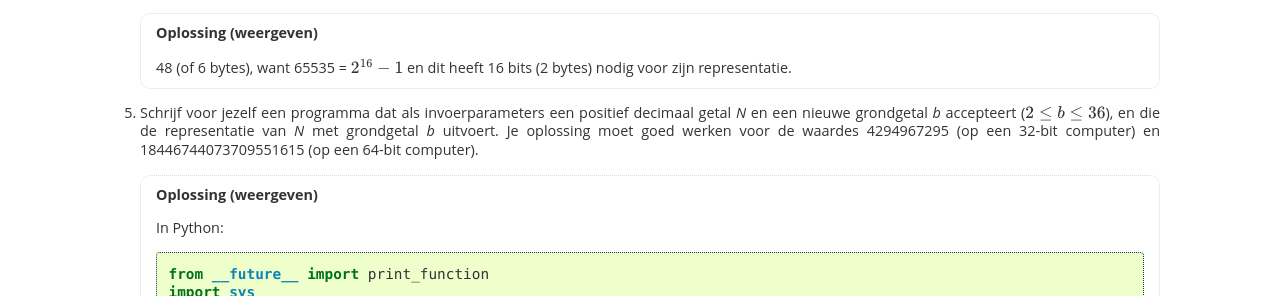
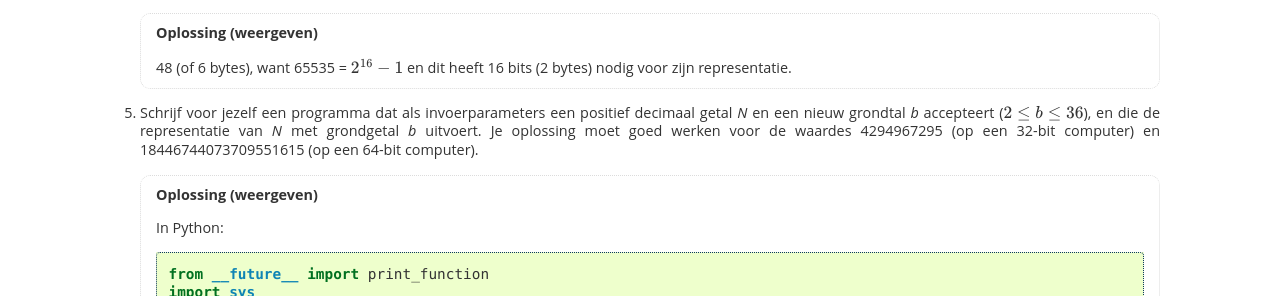
Before and after one commit to knz/leerlijn-informatica, a Sphinx documentation site: the page built from source/dcode.rst, in a window 1280 px wide and 900 px high, scrolled down 4416 px. Shown: the part 157-453 px from the top of the window. Built offline with Sphinx 7.4.7, drawn with Linux system fonts in a browser that asks for light colours; some web fonts are replaced; formulas are drawn with MathJax 3; cross-references to code outside the pages are shown as plain code.

Commit message:
Small language error

```diff
--- a/source/dcode.rst
+++ b/source/dcode.rst
@@ -300,7 +300,7 @@ Conversies in de programmeertaal C
       bits (2 bytes) nodig voor zijn representatie.
 
 5. Schrijf voor jezelf een programma dat als invoerparameters een
-   positief decimaal getal *N* en een nieuwe grondgetal *b* accepteert
+   positief decimaal getal *N* en een nieuw grondtal *b* accepteert
    (:math:`2 \leq b \leq 36`), en die de representatie van *N* met
    grondgetal *b* uitvoert. Je oplossing moet goed werken voor de
    waardes 4294967295 (op een 32-bit computer) en 18446744073709551615
```
